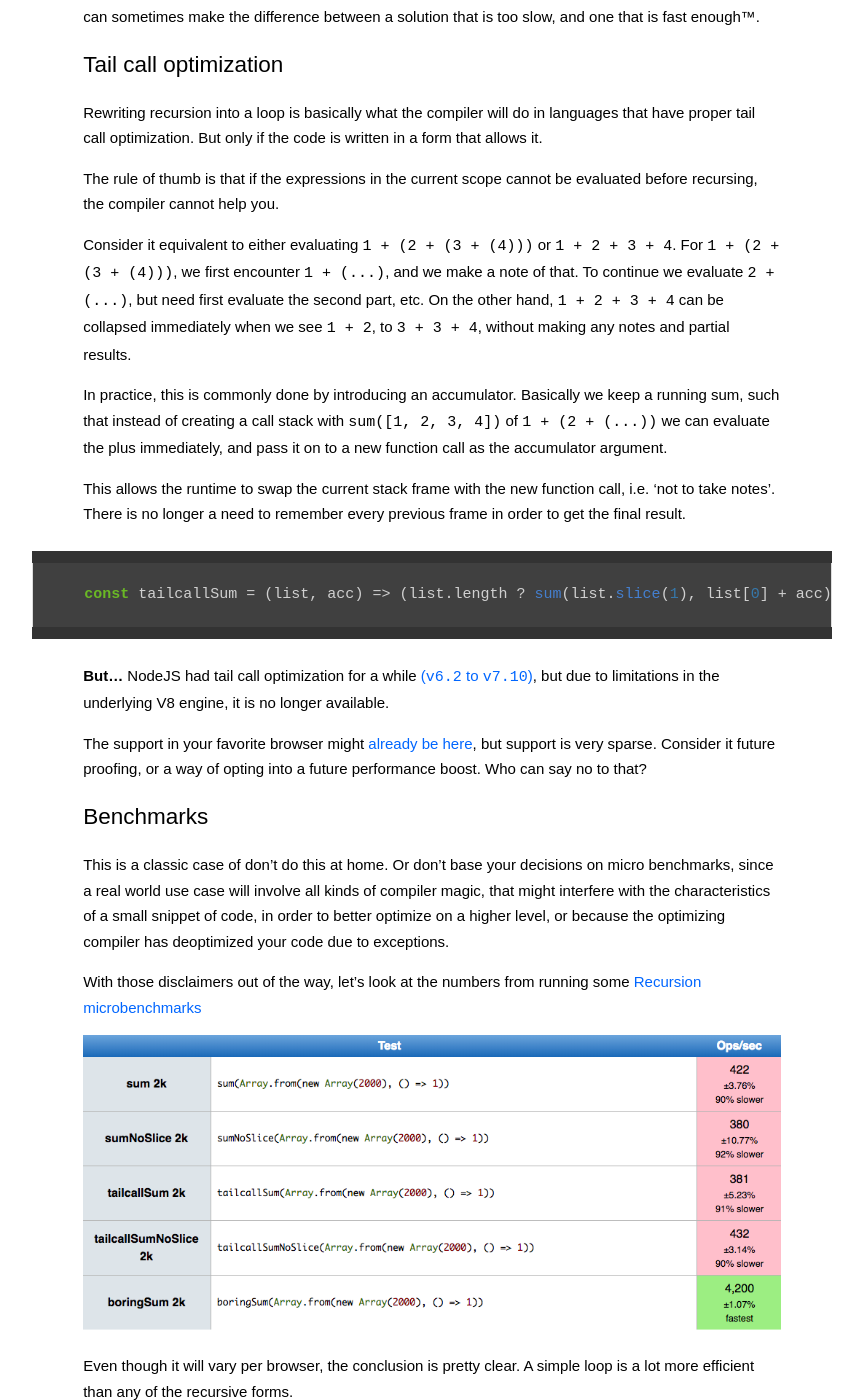
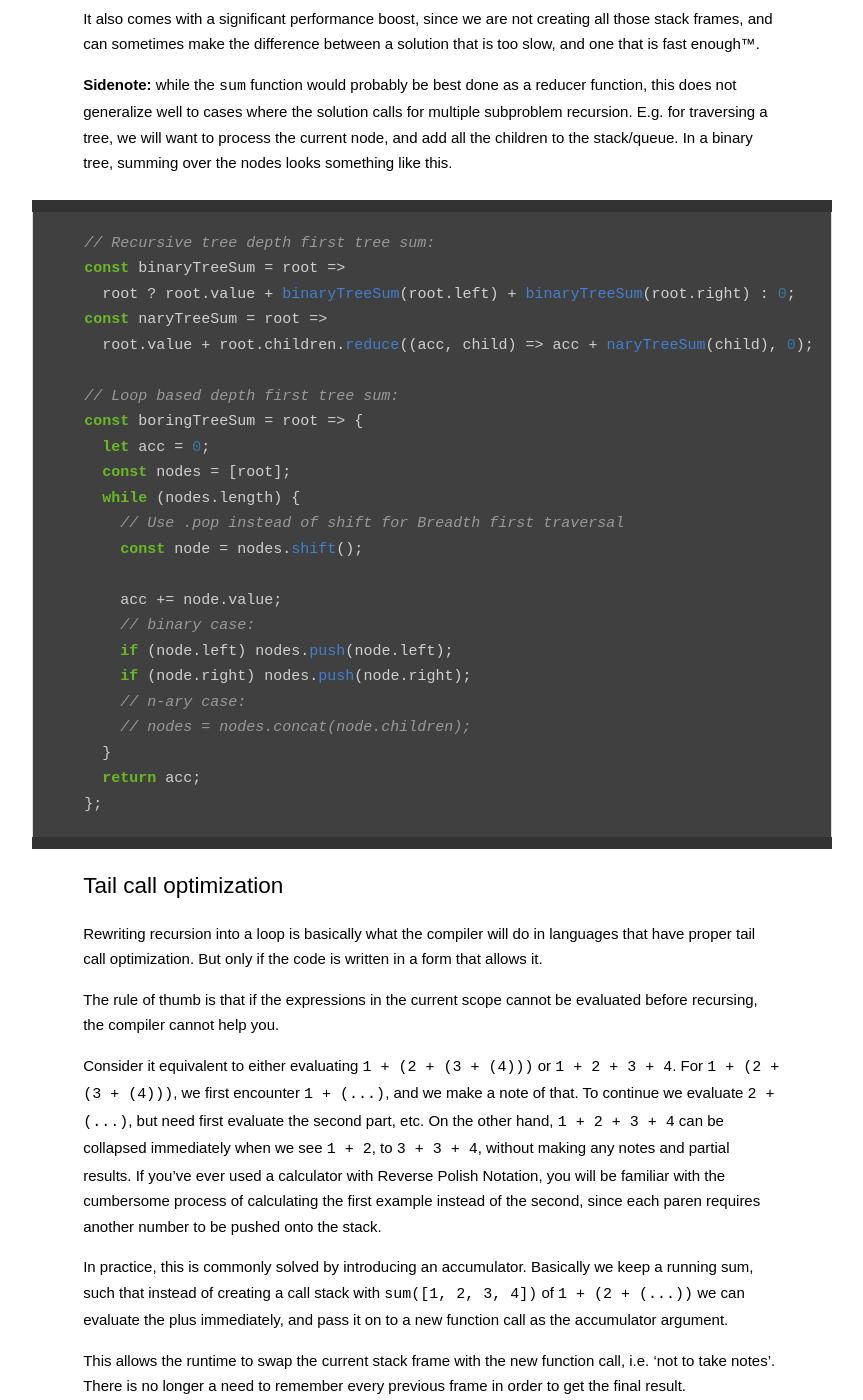
Before and after one commit to wejendorp/dorp.io, a Jekyll site: the page built from _posts/2018-10-26-recursive-toll.md, in a window 1280 px wide and 1400 px high, scrolled down 1910 px. Shown: the whole window, without its empty margins (208-1071 px from the left). Built offline with Jekyll 4.4.1, drawn with Linux system fonts in a browser that asks for light colours; comment, search, counter and statistics services are not loaded; some of the changed text lies outside the part shown.

Commit message:
iterate on recursive post

````diff
--- a/_posts/2018-10-26-recursive-toll.md
+++ b/_posts/2018-10-26-recursive-toll.md
@@ -16,6 +16,8 @@ suggest an alternative for when the situation requires us to exceed those limita
 This topic came up as part of optimizing tree traversal methods, but for simplicity
 we will use `sum` for the examples. The learnings should apply equally to any
 type of recursive problem, although the runtime constants/impact will vary.
+Since `sum` is a single subproblem recursion, we also include `treeSum` examples
+for how to handle multiple recursion.
 
 <!-- cut -->
 
@@ -83,6 +85,38 @@ It also comes with a significant performance boost, since we are not creating al
 those stack frames, and can sometimes make the difference between a solution
 that is too slow, and one that is fast enough™.
 
+**Sidenote:** while the `sum` function would probably be best done as a reducer
+function, this does not generalize well to cases where the solution calls for
+multiple subproblem recursion. E.g. for traversing a tree, we will want to process
+the current node, and add all the children to the stack/queue. In a binary tree,
+summing over the nodes looks something like this.
+
+```js
+// Recursive tree depth first tree sum:
+const binaryTreeSum = root =>
+	root ? root.value + binaryTreeSum(root.left) + binaryTreeSum(root.right) : 0;
+const naryTreeSum = root =>
+	root.value + root.children.reduce((acc, child) => acc + naryTreeSum(child), 0);
+
+// Loop based depth first tree sum:
+const boringTreeSum = root => {
+	let acc = 0;
+	const nodes = [root];
+	while (nodes.length) {
+		// Use .pop instead of shift for Breadth first traversal
+		const node = nodes.shift();
+
+		acc += node.value;
+		// binary case:
+		if (node.left) nodes.push(node.left);
+		if (node.right) nodes.push(node.right);
+		// n-ary case:
+		// nodes = nodes.concat(node.children);
+	}
+	return acc;
+};
+```
+
 # Tail call optimization
 
 Rewriting recursion into a loop is basically what the compiler will do in
@@ -96,9 +130,12 @@ Consider it equivalent to either evaluating `1 + (2 + (3 + (4)))` or `1 + 2 + 3
 For `1 + (2 + (3 + (4)))`, we first encounter `1 + (...)`, and we make a note of that.
 To continue we evaluate `2 + (...)`, but need first evaluate the second part, etc.
 On the other hand, `1 + 2 + 3 + 4` can be collapsed immediately when we see `1 + 2`,
-to `3 + 3 + 4`, without making any notes and partial results.
+to `3 + 3 + 4`, without making any notes and partial results. If you've ever used
+a calculator with Reverse Polish Notation, you will be familiar with the cumbersome
+process of calculating the first example instead of the second, since each paren
+requires another number to be pushed onto the stack.
 
-In practice, this is commonly done by introducing an accumulator. Basically we keep a running sum,
+In practice, this is commonly solved by introducing an accumulator. Basically we keep a running sum,
 such that instead of creating a call stack with `sum([1, 2, 3, 4])` of `1 + (2 + (...))`
 we can evaluate the plus immediately, and pass it on to a new function call as the accumulator argument.
 
@@ -107,14 +144,14 @@ This allows the runtime to swap the current stack frame with the new function ca
 in order to get the final result.
 
 ```js
-const tailcallSum = (list, acc) => (list.length ? sum(list.slice(1), list[0] + acc) : acc);
+const tailcallSum = (list, acc = 0) => (list.length ? sum(list.slice(1), list[0] + acc) : acc);
 ```
 
 **But...** NodeJS had tail call optimization for a while
 [(`v6.2` to `v7.10`)][stackoverflow-tco], but due to limitations in the
 underlying V8 engine, it is no longer available.
 
-The support in your favorite browser might [already be here](<https://kangax.github.io/compat-table/es6/#test-proper_tail_calls_(tail_call_optimisation)>),
+The support in your favorite browser might [already be here][tco-support],
 but support is very sparse. Consider it future proofing, or a way of opting into
 a future performance boost. Who can say no to that?
 
@@ -134,9 +171,12 @@ some [Recursion microbenchmarks](https://jsperf.com/recursion-stack)
 Even though it will vary per browser, the conclusion is pretty clear.
 A simple loop is a lot more efficient than any of the recursive forms.
 
-We can even see it visually, how they affect the call stack, by using devtools to run a performance profile:
+We can even see it visually, how they affect the call stack, by using devtools to run a performance profile.
+The flame chart for the recursive sum shows the deep call stack very clearly:
 
 ![call stack results](/assets/images/callstack-recursion-perf.png)
+
+The same graph for the loop based function is hardly doing any work in comparison:
 
 ![call stack results](/assets/images/callstack-boringsum-perf.png)
 
````
Also changed, not shown: other parts of _posts/2018-10-26-recursive-toll.md (+1 -0 lines).
